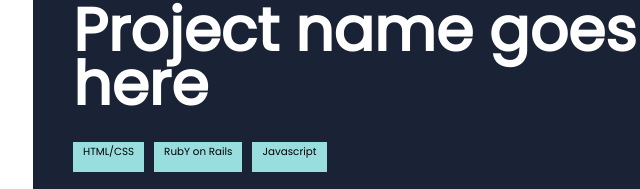
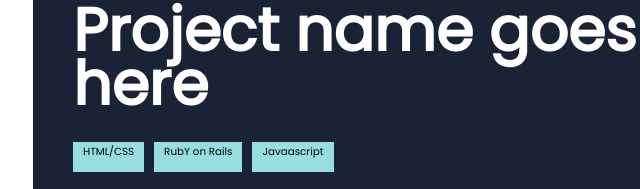
Before and after one commit to devtochit/MicroversePortfolioProject, a website: page index.html in a window 1280 px wide. Shown: the part 864-1053 px from the top of the page, 479-1119 px from the left. Drawn offline with nearby package versions, Linux system fonts and the light colour scheme.

Commit message:
fixed bug

```diff
--- a/index.html
+++ b/index.html
@@ -64,7 +64,7 @@
                         <ul class="project-languages">
                             <li>HTML/CSS</li>
                             <li>RubY on Rails</li>
-                            <li>Javascript</li>
+                            <li>Javaascript</li>
                         </ul>
                         <button type="button" class="btn button-with-arrow">
                             See this project
```
